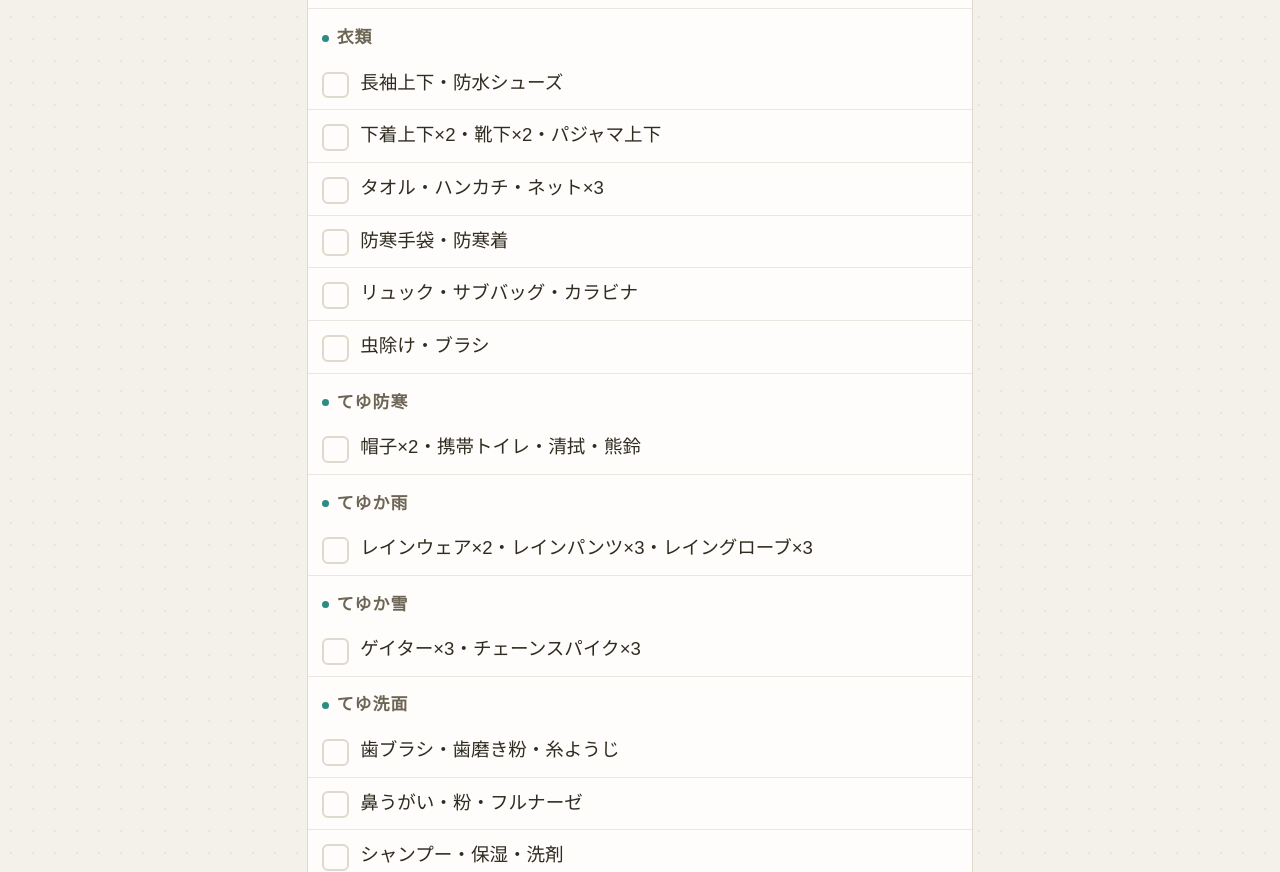
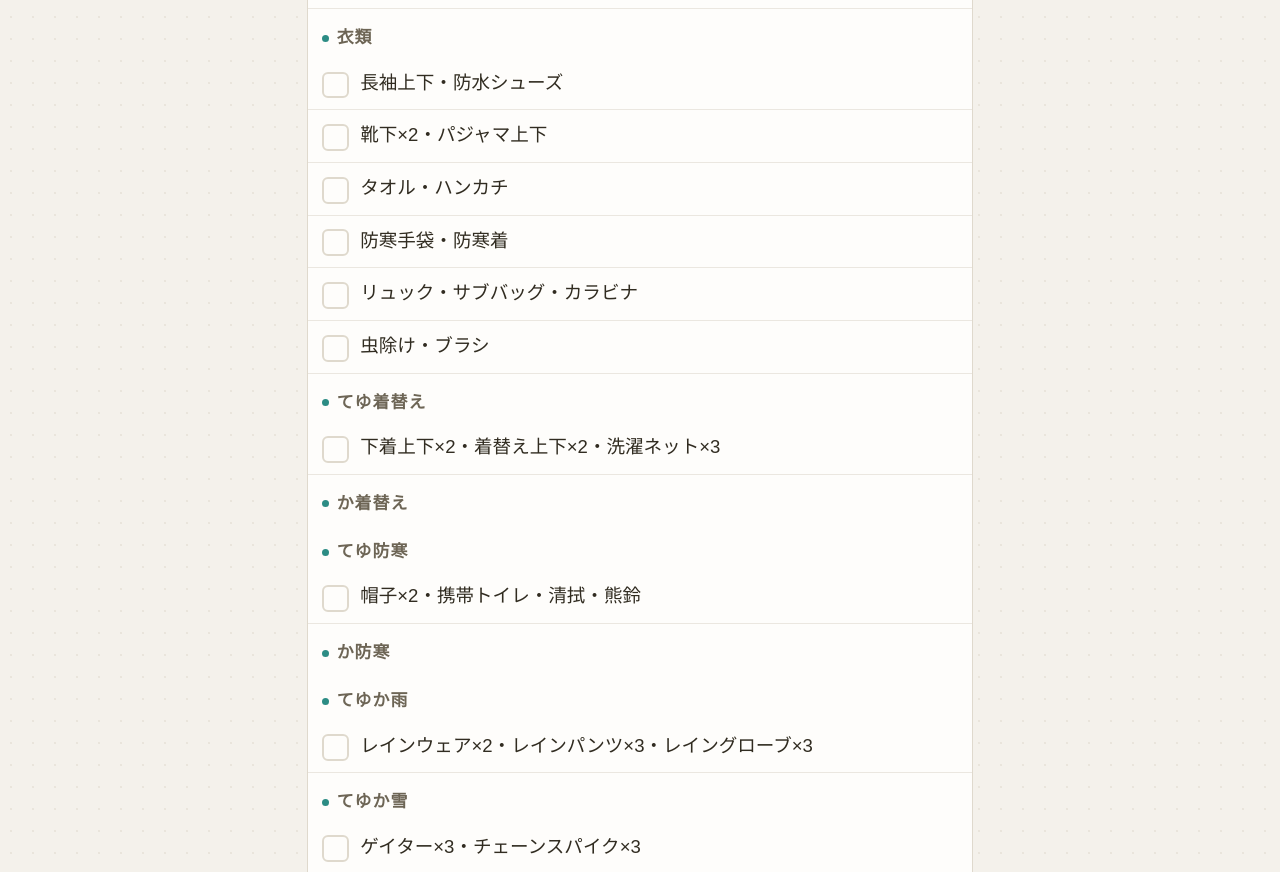
Before and after one commit to t-shimo-1121/shiori, a plain HTML site: page trips/261120yamanashi/index.html in a window 1280 px wide. Shown: the part 1292-2164 px from the top of the page. Drawn offline with Linux system fonts and the light colour scheme; a web font is replaced by a local one.

Commit message:
山梨・九州・長野：持ち物に「てゆ着替え」「か着替え」「か防寒」を追加、衣類の重なりを外す
Co-Authored-By: Claude Opus 5.5 <noreply@anthropic.com>
Claude-Session: https://claude.ai/code/session_011uzSQvW6WYspAppiaNBaMJ

```diff
--- a/trips/261120yamanashi/index.html
+++ b/trips/261120yamanashi/index.html
@@ -475,14 +475,21 @@ a.map:active{background:var(--c-bg);}
 
       <div class="cat">衣類</div>
       <div class="item"><span class="box"></span><span class="txt">長袖上下・防水シューズ</span></div>
-      <div class="item"><span class="box"></span><span class="txt">下着上下×2・靴下×2・パジャマ上下</span></div>
-      <div class="item"><span class="box"></span><span class="txt">タオル・ハンカチ・ネット×3</span></div>
+      <div class="item"><span class="box"></span><span class="txt">靴下×2・パジャマ上下</span></div>
+      <div class="item"><span class="box"></span><span class="txt">タオル・ハンカチ</span></div>
       <div class="item"><span class="box"></span><span class="txt">防寒手袋・防寒着</span></div>
       <div class="item"><span class="box"></span><span class="txt">リュック・サブバッグ・カラビナ</span></div>
       <div class="item"><span class="box"></span><span class="txt">虫除け・ブラシ</span></div>
 
+      <div class="cat">てゆ着替え</div>
+      <div class="item"><span class="box"></span><span class="txt">下着上下×2・着替え上下×2・洗濯ネット×3</span></div>
+
+      <div class="cat">か着替え</div>
+
       <div class="cat">てゆ防寒</div>
       <div class="item"><span class="box"></span><span class="txt">帽子×2・携帯トイレ・清拭・熊鈴</span></div>
+
+      <div class="cat">か防寒</div>
 
       <div class="cat">てゆか雨</div>
       <div class="item"><span class="box"></span><span class="txt">レインウェア×2・レインパンツ×3・レイングローブ×3</span></div>
```
Also changed, not shown: trips/261228kyushu/index.html (+9 -2 lines), trips/270220nagano/index.html (+9 -2 lines).
